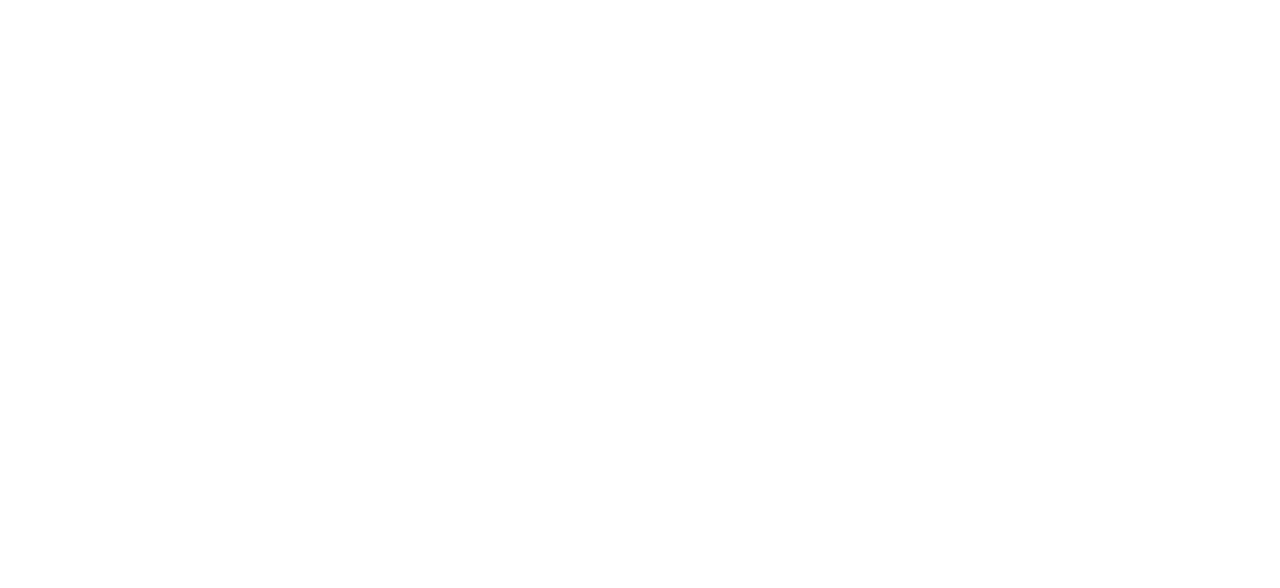
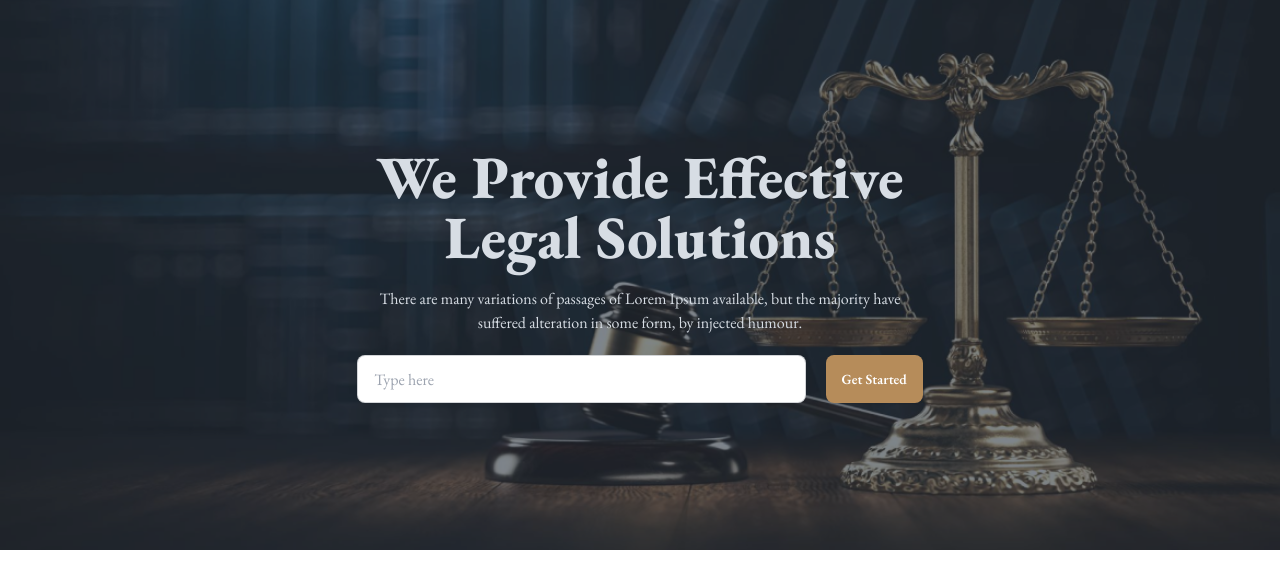
Before and after one commit to Sakib3602/justice-with-law, a plain HTML site: page index.html in a window 1280 px wide. Drawn offline with nearby package versions, Linux system fonts and the light colour scheme.

Commit message:
added hero section

```diff
--- a/index.html
+++ b/index.html
@@ -19,9 +19,32 @@
      type="text/css"
    />
    <script src="https://cdn.tailwindcss.com"></script>
+   <!-- font -->
+   <link rel="preconnect" href="https://fonts.googleapis.com">
+<link rel="preconnect" href="https://fonts.gstatic.com" crossorigin>
+<link href="https://fonts.googleapis.com/css2?family=Bebas+Neue&family=EB+Garamond:ital,wght@0,400..800;1,400..800&family=Inter:wght@100;200;300;400;500;600;700;800;900&family=Manrope:wght@200..800&family=Merriweather:ital,wght@0,300;0,400;0,700;0,900;1,300;1,400;1,700;1,900&family=Mulish:ital,wght@0,200..1000;1,200..1000&family=Open+Sans:ital,wght@0,300;0,400;0,500;0,600;0,700;0,800;1,300;1,400;1,500;1,600;1,700&family=Poppins:ital,wght@0,100;1,800&family=Work+Sans:ital,wght@0,100;0,200;0,300;0,400;0,500;0,600;0,700;0,800;1,100;1,200;1,300;1,400;1,500;1,600;1,700&display=swap" rel="stylesheet">
+<style>
+    .font{
+        font-family: "EB Garamond", serif;
+    }
+</style>
 </head>
 <body>
-    <header>
+    <header class="container mx-auto font">
+
+        <div class="hero h-[550px] space-y-25" style="background-image: url(./images/banner.png);">
+            <div class="hero-overlay bg-opacity-60"></div>
+            <div class="hero-content text-center text-neutral-content">
+              <div class="w-2/3">
+                <h1 class="mb-5 text-6xl font-[800]">We Provide Effective <br> Legal Solutions</h1>
+                <p class="mb-5">There are many variations of passages of Lorem Ipsum available, but the majority have suffered alteration in some form, by injected humour.</p>
+                <div class="flex flex-col justify-center lg:flex-row space-x-5">
+                    <input type="text" placeholder="Type here" class="input input-bordered w-full max-w-xl" />
+                    <button class="btn bg-[#B68C5A] border-0 text-white font-[600]">Get Started</button>
+                </div>
+              </div>
+            </div>
+          </div>
 
     </header>
     <main>
```
